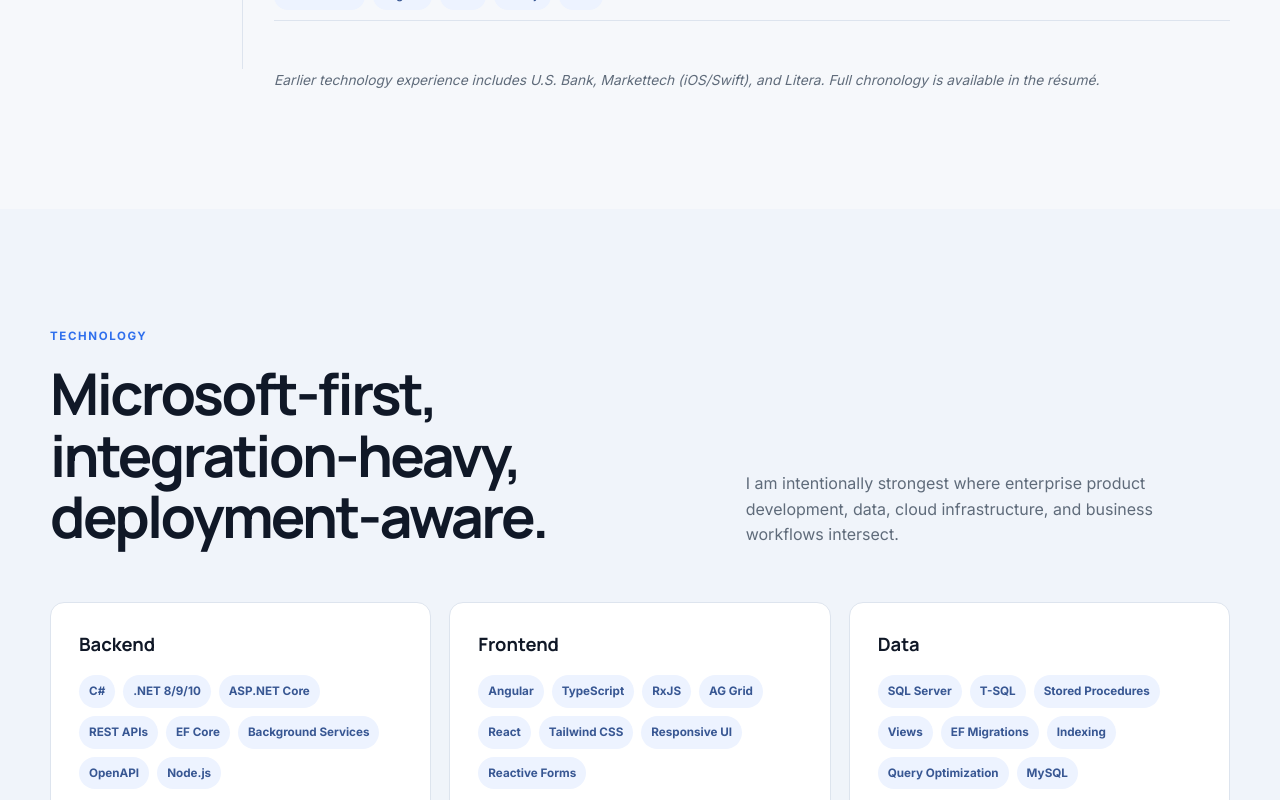
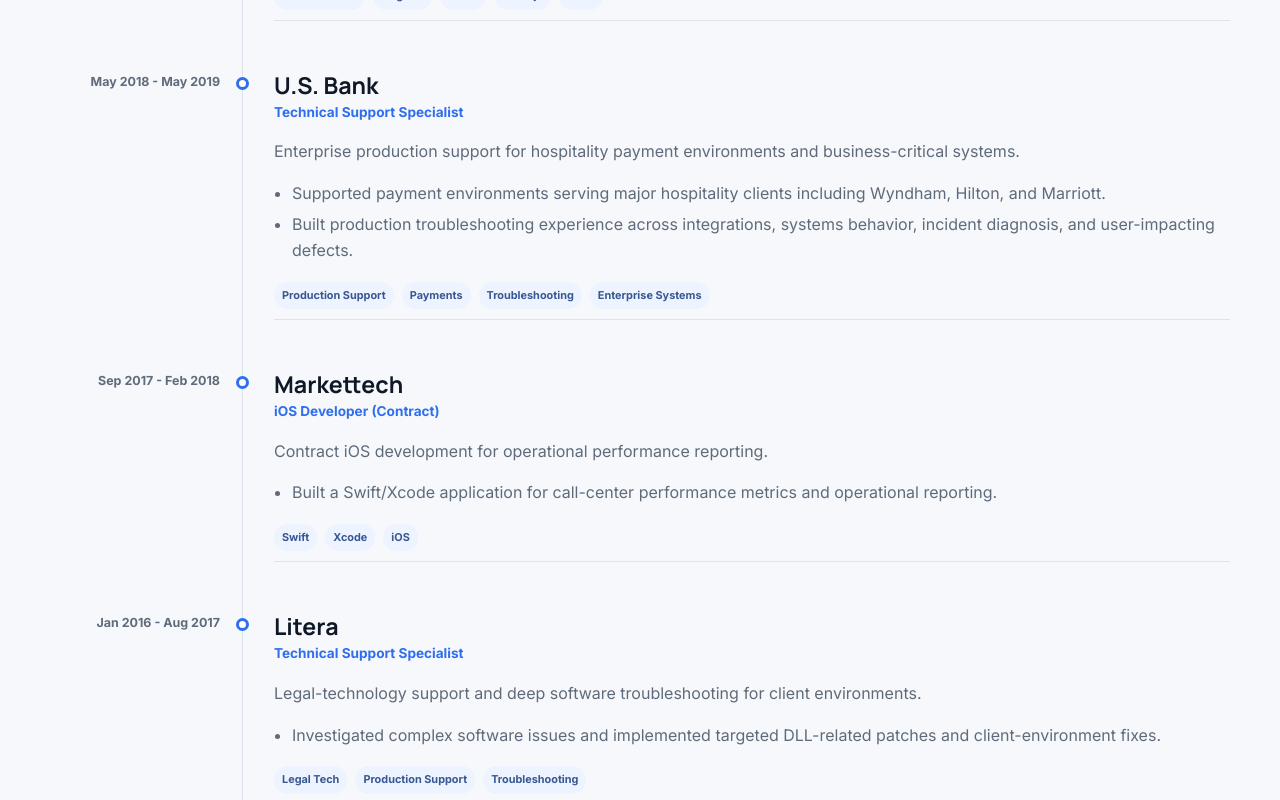
Before and after one commit to poker-kid-100717/recruiter-site, an Angular app in the folder frontend/: page / in a window 1280 px wide. Shown: the part 6440-7240 px from the top of the page. Built offline with nearby package versions, Linux system fonts and the light colour scheme; no server answers.

Commit message:
Complete career timeline on portfolio

```diff
--- a/frontend/src/app/portfolio.data.ts
+++ b/frontend/src/app/portfolio.data.ts
@@ -149,6 +149,37 @@
       'Designed REST contracts, validation, standardized responses, and cross-layer integrations.'
     ],
     tech: ['ASP.NET Core', 'Angular', 'React', 'Node.js', 'REST']
+  },
+  {
+    company: 'U.S. Bank',
+    title: 'Technical Support Specialist',
+    dates: 'May 2018 - May 2019',
+    summary: 'Enterprise production support for hospitality payment environments and business-critical systems.',
+    highlights: [
+      'Supported payment environments serving major hospitality clients including Wyndham, Hilton, and Marriott.',
+      'Built production troubleshooting experience across integrations, systems behavior, incident diagnosis, and user-impacting defects.'
+    ],
+    tech: ['Production Support', 'Payments', 'Troubleshooting', 'Enterprise Systems']
+  },
+  {
+    company: 'Markettech',
+    title: 'iOS Developer (Contract)',
+    dates: 'Sep 2017 - Feb 2018',
+    summary: 'Contract iOS development for operational performance reporting.',
+    highlights: [
+      'Built a Swift/Xcode application for call-center performance metrics and operational reporting.'
+    ],
+    tech: ['Swift', 'Xcode', 'iOS']
+  },
+  {
+    company: 'Litera',
+    title: 'Technical Support Specialist',
+    dates: 'Jan 2016 - Aug 2017',
+    summary: 'Legal-technology support and deep software troubleshooting for client environments.',
+    highlights: [
+      'Investigated complex software issues and implemented targeted DLL-related patches and client-environment fixes.'
+    ],
+    tech: ['Legal Tech', 'Production Support', 'Troubleshooting']
   }
 ];
 
```
